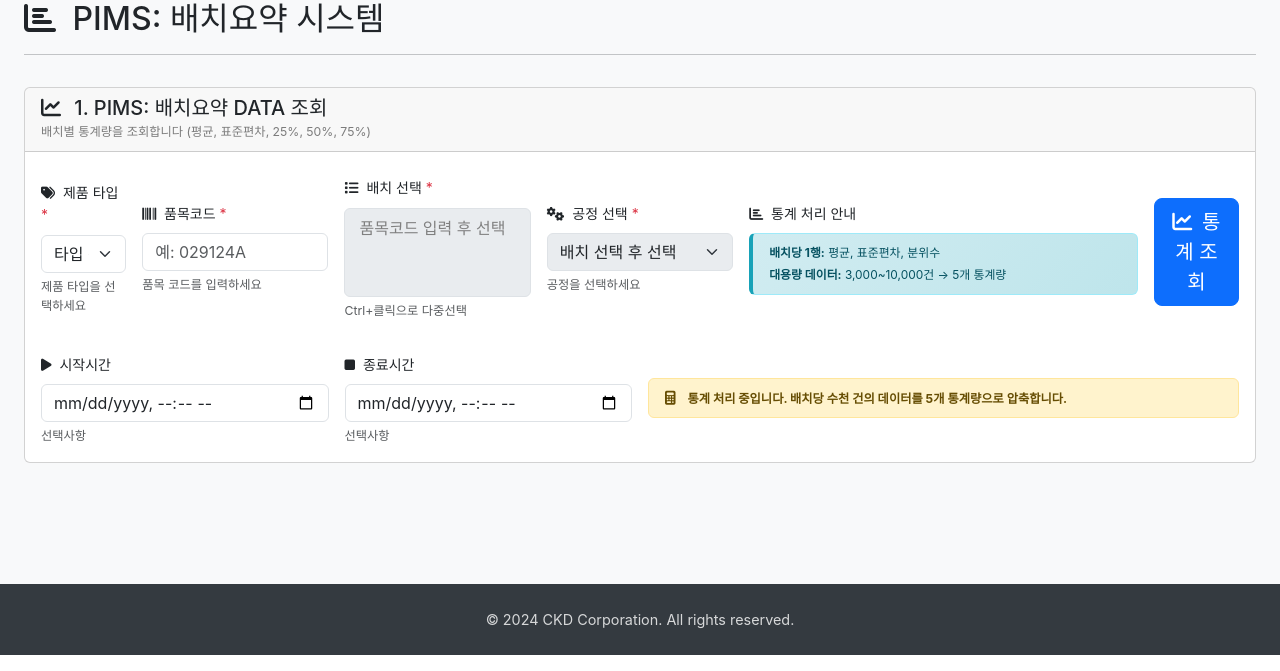
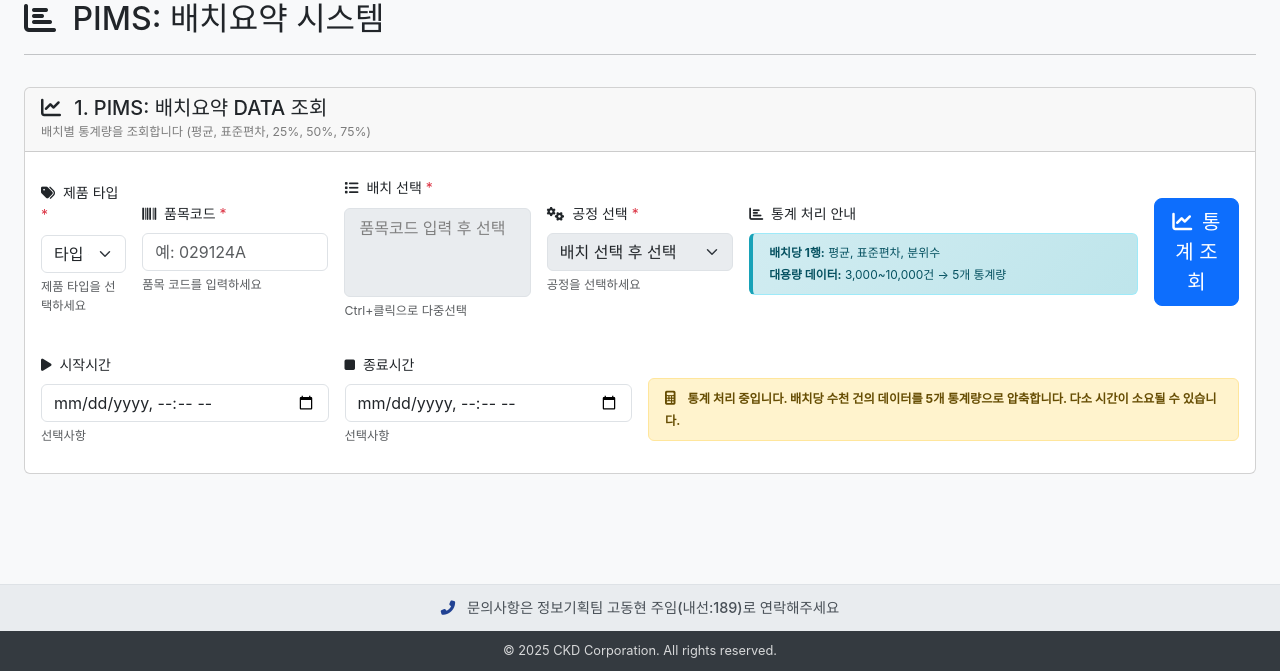
Before and after one commit to chumdan/ckd_ifsystem, a FastAPI app: page /pims-stats in a window 1280 px wide. Shown: the part 169-840 px from the top of the page. Run offline with FastAPI, Linux system fonts and the light colour scheme; some libraries are stand-ins or nearby versions.

Commit message:
ckd_ifsystem v1.4: PIMS 통계요약최종완료

```diff
--- a/app/static/css/base.css
+++ b/app/static/css/base.css
@@ -154,17 +154,41 @@ body {
 /* ==================== 푸터 ==================== */
 
 .footer {
-    background-color: #343a40;
-    color: white;
-    text-align: center;
-    padding: 1.5rem 0;
     margin-top: auto;
 }
 
-.footer-text {
+/* 문의사항 띠 (밝은 회색) */
+.footer-contact {
+    background-color: #e9ecef;
+    color: #495057;
+    padding: 0.8rem 0;
+    border-top: 1px solid #dee2e6;
+}
+
+.contact-text {
     margin-bottom: 0;
     font-size: 0.9rem;
+    font-weight: 500;
+    line-height: 1.4;
+}
+
+.contact-text i {
+    margin-right: 0.5rem;
+    color: var(--ckd-primary);
+}
+
+/* 저작권 띠 (어두운 회색) */
+.footer-copyright {
+    background-color: #343a40;
+    color: white;
+    padding: 0.7rem 0;
+}
+
+.copyright-text {
+    margin-bottom: 0;
+    font-size: 0.8rem;
     opacity: 0.8;
+    line-height: 1.4;
 }
 
 /* ==================== 반응형 ==================== */
--- a/app/templates/base.html
+++ b/app/templates/base.html
@@ -67,12 +67,29 @@
     <!-- 푸터 -->
     {% block footer %}
     <footer class="footer">
-        <div class="container-fluid">
-            <div class="row">
-                <div class="col-12 text-center">
-                    <p class="footer-text">
-                        &copy; {{ current_year if current_year else "2024" }} CKD Corporation. All rights reserved.
-                    </p>
+        <!-- 문의사항 띠 (밝은 회색) -->
+        <div class="footer-contact">
+            <div class="container-fluid">
+                <div class="row">
+                    <div class="col-12 text-center">
+                        <p class="contact-text">
+                            <i class="fas fa-phone-alt"></i>
+                            문의사항은 정보기획팀 고동현 주임(내선:189)로 연락해주세요
+                        </p>
+                    </div>
+                </div>
+            </div>
+        </div>
+
+        <!-- 저작권 띠 (어두운 회색) -->
+        <div class="footer-copyright">
+            <div class="container-fluid">
+                <div class="row">
+                    <div class="col-12 text-center">
+                        <p class="copyright-text">
+                            &copy; {{ current_year if current_year else "2025" }} CKD Corporation. All rights reserved.
+                        </p>
+                    </div>
                 </div>
             </div>
         </div>
--- a/app/templates/pims_stats.html
+++ b/app/templates/pims_stats.html
@@ -157,7 +157,7 @@
                                     <div class="alert alert-warning py-2 mt-4">
                                         <i class="fas fa-calculator me-2"></i>
                                         <small>
-                                            <strong>통계 처리 중입니다. 배치당 수천 건의 데이터를 5개 통계량으로 압축합니다.</strong>
+                                            <strong>통계 처리 중입니다. 배치당 수천 건의 데이터를 5개 통계량으로 압축합니다. 다소 시간이 소요될 수 있습니다.</strong>
                                         </small>
                                     </div>
                                 </div>
```
